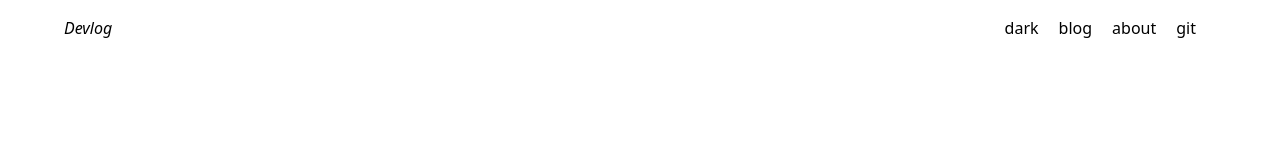
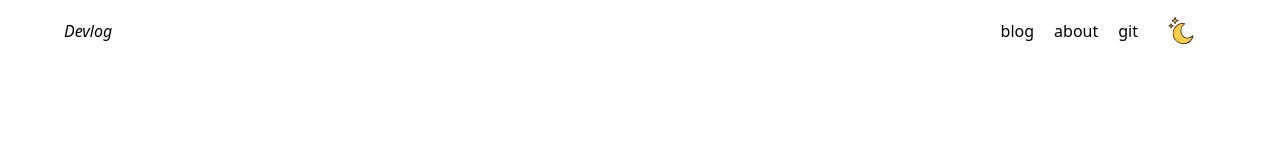
Before and after one commit to ParkJongho1/NextDevlog, a Next.js app: page /about in a window 1280 px wide. Shown: the top 160 px of the page. Built offline with nearby package versions, Linux system fonts and the light colour scheme.

Commit message:
myinfo & add thememode svg

```diff
--- a/components/Header.tsx
+++ b/components/Header.tsx
@@ -39,12 +39,7 @@ export default function Header() {
             Devlog
           </Link>
         </div>
-        <div>
-          {darkTheme !== undefined && (
-            <button onClick={handleToggle} className="mr-5" style={{ background: 'none' }}>
-              {darkTheme ? 'light' : 'dark'}
-            </button>
-          )}
+        <div className="flex items-center">
           <Link href="/blog" className="pr-5 no-underline">
             blog
           </Link>
@@ -54,10 +49,112 @@ export default function Header() {
           <Link
             href="https://github.com/ParkJongho1"
             target="_blank"
-            className="pr-5 no-underline "
+            className="pr-5 mr-2 no-underline"
           >
             git
           </Link>
+          {darkTheme !== undefined && (
+            <button onClick={handleToggle} className="mr-5" style={{ background: 'none' }}>
+              {darkTheme ? (
+                <svg
+                  width="30"
+                  height="30"
+                  viewBox="0 0 30 30"
+                  fill="none"
+                  xmlns="http://www.w3.org/2000/svg"
+                >
+                  <g clip-path="url(#clip0_1005_1636)">
+                    <path
+                      d="M14.9999 23.8511C19.8005 23.8511 23.6922 19.9323 23.6922 15.0982C23.6922 10.264 19.8005 6.34521 14.9999 6.34521C10.1993 6.34521 6.30762 10.264 6.30762 15.0982C6.30762 19.9323 10.1993 23.8511 14.9999 23.8511Z"
+                      fill="#FFEB3C"
+                    />
+                    <path
+                      d="M14.9999 0.882324L13.1128 4.1735H16.8871L14.9999 0.882324Z"
+                      fill="#FFEB3C"
+                    />
+                    <path
+                      d="M29.1176 15.097L25.8496 16.9974V13.1978L29.1176 15.097Z"
+                      fill="#FFEB3C"
+                    />
+                    <path
+                      d="M0.882324 15.097L4.15034 16.9974V13.1978L0.882324 15.097Z"
+                      fill="#FFEB3C"
+                    />
+                    <path
+                      d="M5.01733 5.0459L5.99344 8.71649L8.66255 6.02972L5.01733 5.0459Z"
+                      fill="#FFEB3C"
+                    />
+                    <path
+                      d="M24.9826 5.0459L21.3374 6.02972L24.0065 8.71649L24.9826 5.0459Z"
+                      fill="#FFEB3C"
+                    />
+                    <path
+                      d="M14.9999 29.1178L13.1128 25.8267H16.8871L14.9999 29.1178Z"
+                      fill="#FFEB3C"
+                    />
+                    <path
+                      d="M5.01733 24.9543L5.99344 21.2837L8.66255 23.9705L5.01733 24.9543Z"
+                      fill="#FFEB3C"
+                    />
+                    <path
+                      d="M24.9826 24.9543L21.3374 23.9705L24.0065 21.2837L24.9826 24.9543Z"
+                      fill="#FFEB3C"
+                    />
+                  </g>
+                  <defs>
+                    <clipPath id="clip0_1005_1636">
+                      <rect width="30" height="30" fill="white" />
+                    </clipPath>
+                  </defs>
+                </svg>
+              ) : (
+                <svg
+                  width="30"
+                  height="30"
+                  viewBox="0 0 30 30"
+                  fill="none"
+                  xmlns="http://www.w3.org/2000/svg"
+                >
+                  <path
+                    fill-rule="evenodd"
+                    clip-rule="evenodd"
+                    d="M17.375 27.6406C17.2188 27.6406 17.0625 27.6406 16.9063 27.625C11.5469 27.3906 7.28129 22.9844 7.20317 17.625C7.15629 14.875 8.20317 12.2812 10.125 10.3281C12.0469 8.375 14.625 7.29688 17.375 7.29688C17.6094 7.29688 17.8438 7.3125 18.0938 7.32813C18.2969 7.34375 18.4688 7.48438 18.5157 7.6875C18.5625 7.89062 18.4844 8.09375 18.3125 8.20312C16.2032 9.53125 14.9063 12 14.9063 14.6563C14.9063 18.75 17.9375 22.0937 21.6563 22.0937C23.4375 22.0937 25.125 21.3281 26.3907 19.9531C26.4688 19.8594 26.5938 19.8125 26.7032 19.8125C26.8438 19.8125 26.9688 19.875 27.0469 19.9844C27.125 20.0937 27.1563 20.2344 27.1094 20.3594C25.8438 24.6563 21.8438 27.6406 17.375 27.6406Z"
+                    fill="#FFCF48"
+                  />
+                  <path
+                    d="M17.3749 7.65625C17.6093 7.65625 17.8437 7.67188 18.0624 7.6875C18.1874 7.70313 18.2187 7.84375 18.1249 7.90625C15.9999 9.25 14.5624 11.7656 14.5624 14.6563C14.5624 18.9531 17.7343 22.4375 21.6562 22.4375C23.6093 22.4375 25.3749 21.5781 26.6562 20.1875C26.6718 20.1719 26.6874 20.1562 26.7187 20.1562C26.7656 20.1562 26.8124 20.2031 26.7968 20.2656C25.5937 24.3281 21.8281 27.2813 17.3906 27.2813C17.2343 27.2813 17.0937 27.2813 16.9374 27.2656C11.7812 27.0312 7.65619 22.7656 7.57806 17.6094C7.46869 12.125 11.8906 7.65625 17.3749 7.65625ZM17.3749 6.95312C14.5312 6.95312 11.8749 8.0625 9.87494 10.0937C7.87494 12.1094 6.81244 14.7969 6.84369 17.6406C6.89056 20.3125 7.93744 22.8594 9.81244 24.7969C11.6874 26.7344 14.2031 27.875 16.8749 27.9844C17.0312 27.9844 17.2031 28 17.3593 28C19.6718 28 21.8749 27.2656 23.7031 25.875C25.4843 24.5313 26.8124 22.6094 27.4374 20.4844C27.5156 20.25 27.4687 19.9844 27.3124 19.7969C27.1718 19.5937 26.9218 19.4844 26.6874 19.4844C26.4687 19.4844 26.2656 19.5781 26.1093 19.7344C24.9062 21.0469 23.3124 21.7656 21.6249 21.7656C18.0937 21.7656 15.2343 18.5938 15.2343 14.6875C15.2343 12.1406 16.4687 9.78125 18.4687 8.53125C18.7656 8.34375 18.9218 7.98437 18.8281 7.625C18.7343 7.28125 18.4374 7.03125 18.0937 7C17.8593 6.96875 17.6093 6.95312 17.3749 6.95312Z"
+                    fill="black"
+                  />
+                  <path
+                    fill-rule="evenodd"
+                    clip-rule="evenodd"
+                    d="M9.10942 17.625C9.03129 12.4219 13.0157 8.125 18.0938 7.70312C18.0782 7.70312 18.0625 7.6875 18.0469 7.6875C17.8125 7.67188 17.5938 7.65625 17.3594 7.65625C11.8907 7.65625 7.46879 12.125 7.54692 17.625C7.62504 22.7813 11.75 27.0469 16.9063 27.2813C17.3282 27.2969 17.75 27.2969 18.1563 27.2656C13.1563 26.875 9.18754 22.6719 9.10942 17.625Z"
+                    fill="#FFBC33"
+                  />
+                  <path
+                    fill-rule="evenodd"
+                    clip-rule="evenodd"
+                    d="M9.10938 7.5625C8.96875 7.5625 8.75 7.5 8.75 7.09375C8.75 5.9375 7.8125 5 6.65625 5C6.59375 5 6.5625 5 6.53125 5C6.29688 4.96875 6.1875 4.79688 6.1875 4.64063C6.1875 4.53125 6.23437 4.28125 6.65625 4.28125C7.8125 4.28125 8.75 3.34375 8.75 2.1875C8.75 1.76562 9 1.71875 9.10938 1.71875C9.21875 1.71875 9.46875 1.76562 9.46875 2.1875C9.46875 3.34375 10.4063 4.28125 11.5625 4.28125C11.9844 4.28125 12.0313 4.53125 12.0313 4.64063C12.0313 4.79688 11.9219 4.96875 11.6875 5C11.6563 5 11.6094 5 11.5625 5C10.4063 5 9.46875 5.9375 9.46875 7.09375C9.46875 7.15625 9.46875 7.20313 9.46875 7.21875C9.4375 7.45313 9.26563 7.5625 9.10938 7.5625Z"
+                    fill="#FFBC33"
+                  />
+                  <path
+                    d="M9.10938 2.04688C9.10938 2.04688 9.125 2.09375 9.125 2.17187C9.125 3.53125 10.2188 4.625 11.5781 4.625C11.7344 4.625 11.75 4.65625 11.5781 4.65625C10.2188 4.65625 9.125 5.75 9.125 7.10938C9.125 7.1875 9.125 7.23437 9.10938 7.23437C9.10938 7.23437 9.09375 7.1875 9.09375 7.10938C9.09375 5.75 8 4.65625 6.64062 4.65625C6.48437 4.65625 6.48437 4.625 6.64062 4.625C8 4.625 9.09375 3.53125 9.09375 2.17187C9.09375 2.09375 9.09375 2.04688 9.10938 2.04688ZM9.10938 1.34375C9.07813 1.34375 8.39063 1.35937 8.39063 2.17187C8.39063 3.14062 7.60938 3.92188 6.64062 3.92188C5.82812 3.92188 5.8125 4.60938 5.8125 4.64063C5.8125 4.95313 6.03125 5.29688 6.46875 5.34375C6.51563 5.34375 6.57812 5.34375 6.64062 5.34375C7.60938 5.34375 8.39063 6.125 8.39063 7.09375C8.39063 7.90625 9.07813 7.92187 9.10938 7.92187C9.14063 7.92187 9.82813 7.90625 9.82813 7.09375C9.82813 6.125 10.6094 5.34375 11.5781 5.34375C12.3906 5.34375 12.4063 4.65625 12.4063 4.625C12.4063 4.59375 12.3906 3.90625 11.5781 3.90625C10.6094 3.90625 9.82813 3.125 9.82813 2.15625C9.82813 1.35937 9.14063 1.34375 9.10938 1.34375Z"
+                    fill="black"
+                  />
+                  <path
+                    fill-rule="evenodd"
+                    clip-rule="evenodd"
+                    d="M5.17187 12.0156C5.10937 12.0156 4.8125 12 4.8125 11.5781C4.8125 10.8437 4.21875 10.25 3.48437 10.25C3.4375 10.25 3.40625 10.25 3.39063 10.25C3.15625 10.2187 3.0625 10.0469 3.0625 9.89062C3.0625 9.82812 3.07812 9.53125 3.5 9.53125C4.23437 9.53125 4.82812 8.9375 4.82812 8.20312C4.82812 7.79687 5.125 7.76562 5.1875 7.76562C5.25 7.76562 5.54687 7.78125 5.54687 8.20312C5.54687 8.9375 6.14062 9.53125 6.875 9.53125C7.29687 9.53125 7.3125 9.82812 7.3125 9.89062C7.3125 9.95312 7.29687 10.25 6.875 10.25C6.14062 10.25 5.54687 10.8437 5.54687 11.5781C5.54687 11.625 5.54687 11.6562 5.54687 11.6719C5.5 11.9062 5.32812 12.0156 5.17187 12.0156Z"
+                    fill="#FFBC33"
+                  />
+                  <path
+                    d="M5.17187 8.10938C5.17187 8.10938 5.1875 8.14063 5.1875 8.1875C5.1875 9.10938 5.9375 9.875 6.875 9.875C6.98437 9.875 6.98437 9.89062 6.875 9.89062C5.95312 9.89062 5.1875 10.6406 5.1875 11.5781C5.1875 11.6406 5.1875 11.6562 5.17187 11.6562C5.17187 11.6562 5.15625 11.625 5.15625 11.5781C5.15625 10.6562 4.40625 9.89062 3.46875 9.89062C3.35938 9.89062 3.35938 9.875 3.46875 9.875C4.39063 9.875 5.15625 9.125 5.15625 8.1875C5.17187 8.14063 5.17187 8.10938 5.17187 8.10938ZM5.17187 7.40625C4.92187 7.40625 4.45312 7.57813 4.45312 8.1875C4.45312 8.73438 4.01562 9.17188 3.46875 9.17188C2.84375 9.17188 2.6875 9.64062 2.6875 9.89062C2.6875 10.1406 2.85937 10.6094 3.46875 10.6094C4.01562 10.6094 4.45312 11.0469 4.45312 11.5937C4.45312 12.2187 4.92187 12.375 5.17187 12.375C5.42187 12.375 5.89062 12.2031 5.89062 11.5937C5.89062 11.0469 6.32812 10.6094 6.875 10.6094C7.5 10.6094 7.65625 10.1406 7.65625 9.89062C7.65625 9.57812 7.4375 9.23437 7 9.1875C6.95312 9.1875 6.90625 9.1875 6.85938 9.1875C6.3125 9.1875 5.875 8.75 5.875 8.20312C5.89062 7.57812 5.42187 7.40625 5.17187 7.40625Z"
+                    fill="black"
+                  />
+                </svg>
+              )}
+            </button>
+          )}
         </div>
       </div>
     </nav>
--- a/components/MyInfo.tsx
+++ b/components/MyInfo.tsx
@@ -3,8 +3,8 @@ import Link from 'next/link';
 export default function MyInfo() {
   return (
     <section>
-      {/* <h1 className="mb-5 text-4xl font-extrabold gradientText gradientAni">HoJong` Devlog</h1>
-      <p className="mb-3 text-2xl">Frontend Developer</p> */}
+      <h1 className="mb-5 text-4xl font-extrabold gradientText gradientAni">HoJong` Devlog</h1>
+      <p className="mb-3 text-2xl">Frontend Developer</p>
       <div className="mb-3">
         <span>Tech Stack</span>{' '}
         <Link href="https://developer.mozilla.org/ko/docs/Web/JavaScript" target="_blank">
```
Also changed, not shown: style/gradient.css (+7 -7 lines), public/images/moon.svg (added), public/images/sun.svg (added).
